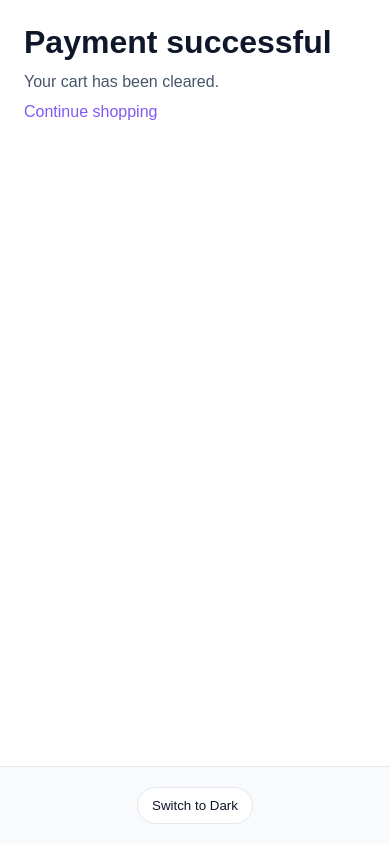
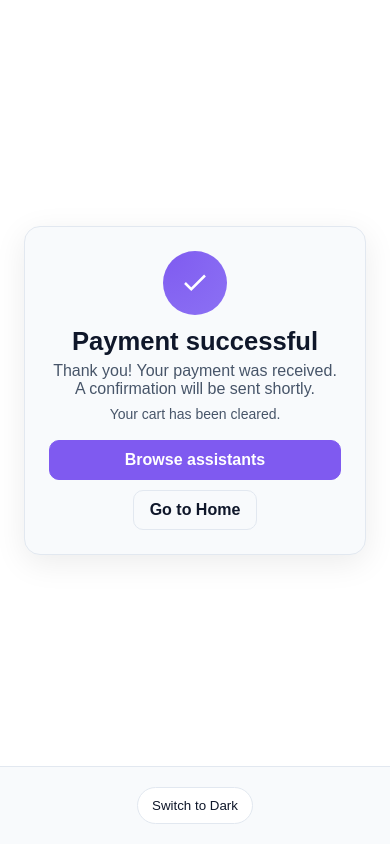
Before and after one commit to Gabiztu/urzistaff, a Next.js app in the folder web/: page /checkout/success in a window 390 px wide. Built offline with nearby package versions, Linux system fonts and the light colour scheme; no server answers.

Commit message:
checkout(ui): polish success & cancel pages with centered cards, icons, and actions\n\n- Success: gradient check icon, cart-clear status, primary CTA to Shop\n- Cancel: red cross icon, CTA to retry checkout or go back to cart\n- Uses theme variables; mobile/desktop friendly\n\n[Droid-assisted]

```diff
--- a/web/app/checkout/success/page.js
+++ b/web/app/checkout/success/page.js
@@ -22,20 +22,37 @@ export default function SuccessPage(){
   }, []);
 
   return (
-    <main style={{padding:24}}>
-      <h1>Payment successful</h1>
-      {status === 'clearing' && (
-        <p style={{marginTop:8, color: 'var(--muted)'}}>Finalizing your order… clearing the cart.</p>
-      )}
-      {status === 'cleared' && (
-        <p style={{marginTop:8, color: 'var(--muted)'}}>Your cart has been cleared.</p>
-      )}
-      {status === 'error' && (
-        <p style={{marginTop:8, color: '#ef4444'}}>We could not clear the cart automatically. You can continue shopping and it will update on next action. {error && `(${error})`}</p>
-      )}
-      <p style={{marginTop:12}}>
-        <a href="/shop" style={{color:'#7f5af0', textDecoration:'none'}}>Continue shopping</a>
-      </p>
+    <main className="ck-wrap">
+      <style>{`
+        .ck-wrap{min-height:calc(100vh - 64px);display:grid;place-items:center;padding:24px}
+        .ck-card{max-width:560px;width:100%;background:var(--surface);border:1px solid var(--border);border-radius:16px;padding:24px;box-shadow:var(--shadow);text-align:center}
+        .ck-icon{width:64px;height:64px;border-radius:50%;display:grid;place-items:center;margin:0 auto 12px;color:white;
+          background: radial-gradient(120% 120% at 0% 0%, color-mix(in oklab, var(--primary), #000 0%), color-mix(in oklab, var(--primary), #fff 10%))}
+        .ck-title{font-family:"Space Grotesk",sans-serif;font-size:clamp(1.6rem,4vw,2rem);margin:8px 0 6px}
+        .ck-text{color:var(--muted);margin:0}
+        .ck-status{margin-top:8px;font-size:14px}
+        .ck-actions{display:flex;flex-wrap:wrap;gap:10px;justify-content:center;margin-top:18px}
+        .btn{display:inline-flex;align-items:center;justify-content:center;padding:10px 16px;border-radius:10px;border:1px solid var(--border);background:var(--elev);color:var(--text);text-decoration:none;font-weight:600}
+        .btn-primary{background:var(--primary);border-color:var(--primary);color:#fff}
+        .btn-ghost{background:transparent}
+      `}</style>
+
+      <div className="ck-card">
+        <div className="ck-icon" aria-hidden>
+          <svg width="30" height="30" viewBox="0 0 24 24" fill="none" stroke="currentColor" strokeWidth="2"><path d="M20 6 9 17l-5-5"/></svg>
+        </div>
+        <h1 className="ck-title">Payment successful</h1>
+        <p className="ck-text">Thank you! Your payment was received. A confirmation will be sent shortly.</p>
+        <div className="ck-status">
+          {status === 'clearing' && (<span style={{color:'var(--muted)'}}>Finalizing your order… clearing the cart.</span>)}
+          {status === 'cleared' && (<span style={{color:'var(--muted)'}}>Your cart has been cleared.</span>)}
+          {status === 'error' && (<span style={{color:'#ef4444'}}>Could not clear the cart automatically. {error && `(${error})`}</span>)}
+        </div>
+        <div className="ck-actions">
+          <a className="btn btn-primary" href="/shop">Browse assistants</a>
+          <a className="btn btn-ghost" href="/">Go to Home</a>
+        </div>
+      </div>
     </main>
   );
 }
```
Also changed, not shown: web/app/checkout/cancel/page.js (+25 -6 lines).
